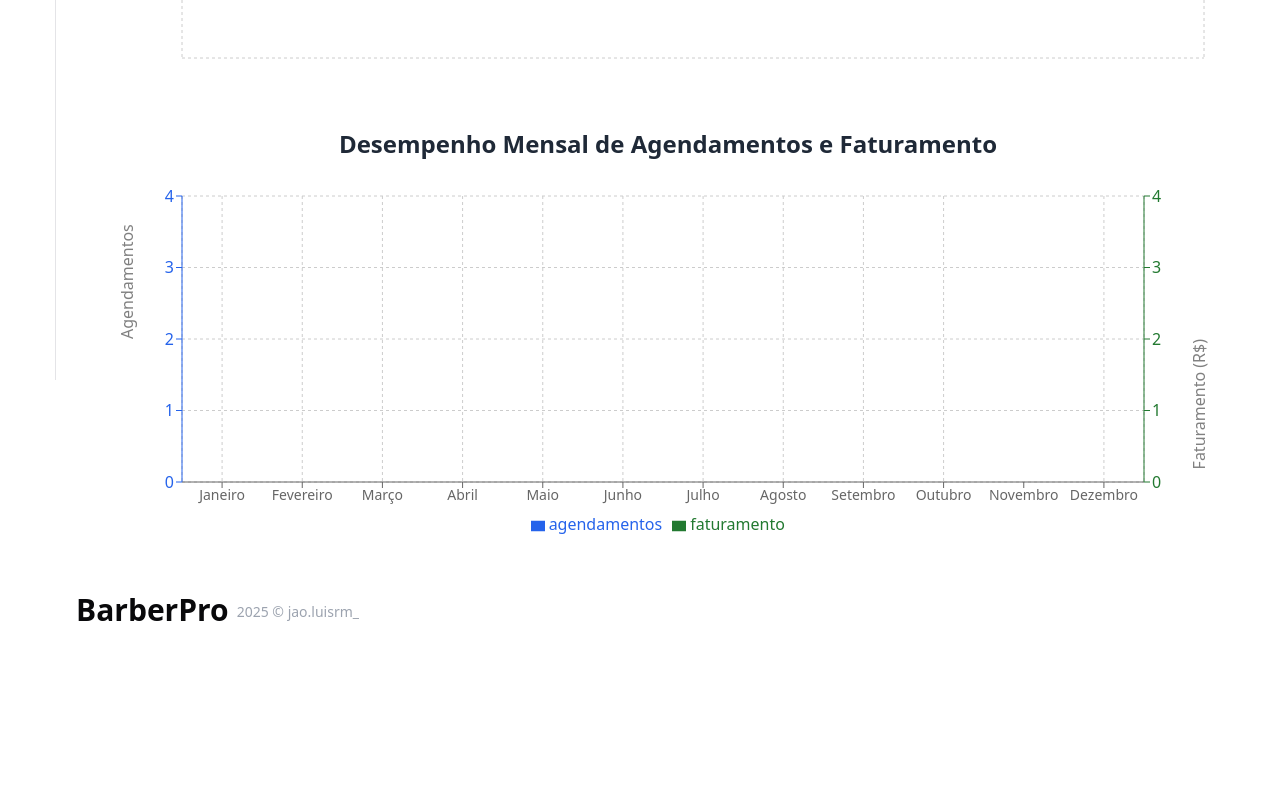
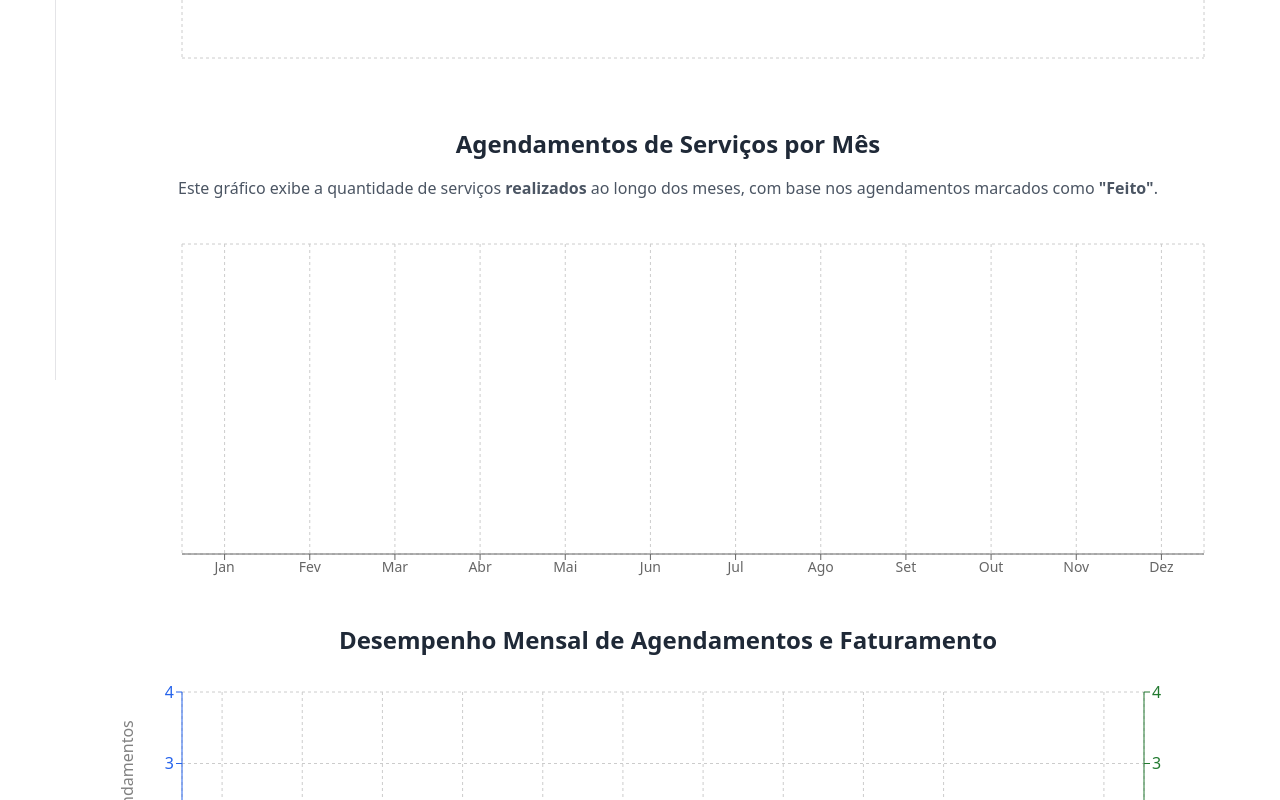
Before and after one commit to jooluisrm/barber-pro-barbearia, a Next.js app: page / in a window 1280 px wide. Shown: the part 420-1220 px from the top of the page. Before the commit the page ends 1068 px from the top, so only its background shows below. Built offline with nearby package versions, Linux system fonts and the light colour scheme.

Commit message:
grafico para saber o serviço mais popular

```diff
--- /dev/null
+++ b/src/components/home/chartAgendamentosServicos.tsx
@@ -0,0 +1,62 @@
+import { Agendamentos } from "@/types/agendamentos";
+import { ResponsiveContainer, BarChart, Bar, XAxis, YAxis, CartesianGrid, Tooltip, Legend } from "recharts";
+
+type Props = {
+    agendamentos: Agendamentos[] | null;
+};
+
+export const ChartAgendamentosServicos = ({ agendamentos }: Props) => {
+    const meses = ["Jan", "Fev", "Mar", "Abr", "Mai", "Jun", "Jul", "Ago", "Set", "Out", "Nov", "Dez"];
+
+    const chartData = meses.map((mes, index) => {
+        // 🔹 Usando 'any' para resolver temporariamente
+        const data: any = { month: mes };
+
+        agendamentos?.forEach((agendamento) => {
+            const mesAgendamento = new Date(agendamento.data).getMonth();
+
+            if (mesAgendamento === index && agendamento.status === "Feito") {
+                const servico = agendamento.servico.nome;
+
+                if (!data[servico]) data[servico] = 0;
+                data[servico]++;
+            }
+        });
+
+        return data;
+    });
+
+    return (
+        <div className="w-full flex justify-center flex-col items-center">
+            <h2 className="text-2xl font-semibold dark:text-white text-gray-800 mb-4">
+                Agendamentos de Serviços por Mês
+            </h2>
+            <p className="text-center text-gray-600 mb-6">
+                Este gráfico exibe a quantidade de serviços <strong>realizados</strong> ao longo dos meses, com base nos agendamentos marcados como <strong>"Feito"</strong>.
+            </p>
+
+            <ResponsiveContainer width="95%" height={400}>
+                <BarChart data={chartData} margin={{ top: 20, right: 30, left: 20, bottom: 40 }}>
+                    <CartesianGrid strokeDasharray="3 3" />
+                    <XAxis dataKey="month" tick={{ fontSize: 14 }} />
+                    <YAxis label={{ value: "Serviços", angle: -90, position: "insideLeft" }} />
+                    <Tooltip
+                        contentStyle={{
+                            backgroundColor: "#1e293b",
+                            color: "#f8fafc",
+                            borderRadius: "8px",
+                            border: "none",
+                            fontWeight: "bold",
+                        }}
+                    />
+                    <Legend />
+
+                    {agendamentos &&
+                        Array.from(new Set(agendamentos.map((a) => a.servico.nome))).map((servico, i) => (
+                            <Bar key={i} dataKey={servico} fill={["#2563eb", "#f97316", "#16a34a", "#db2777", "#9333ea"][i % 5]} stackId="a" radius={[4, 4, 0, 0]} />
+                        ))}
+                </BarChart>
+            </ResponsiveContainer>
+        </div>
+    );
+};
--- a/src/components/home/mainHome.tsx
+++ b/src/components/home/mainHome.tsx
@@ -8,6 +8,7 @@ import { getAgendamentos } from "@/api/agendamentos/agendamentoServices";
 import { ChartBarbeirosAgendamentos } from "./chartBarbeirosAgendamentos";
 import { getBarbeiros } from "@/api/barbeiros/barbeirosServices";
 import { Barbeiro } from "@/types/barbeiros";
+import { ChartAgendamentosServicos } from "./chartAgendamentosServicos";
 
 export const MainHome = () => {
 
@@ -59,6 +60,7 @@ export const MainHome = () => {
     return (
         <main>
             <ChartBarbeirosAgendamentos barbeiros={barbeiros} agendamentos={agendamentos}/>
+            <ChartAgendamentosServicos agendamentos={agendamentos}/>
             <ChartFaturamentoAgendamento agendamentosPorMes={agendamentosPorMes} faturamentoPorMes={faturamentoPorMes}/>
         </main>
     );
```
